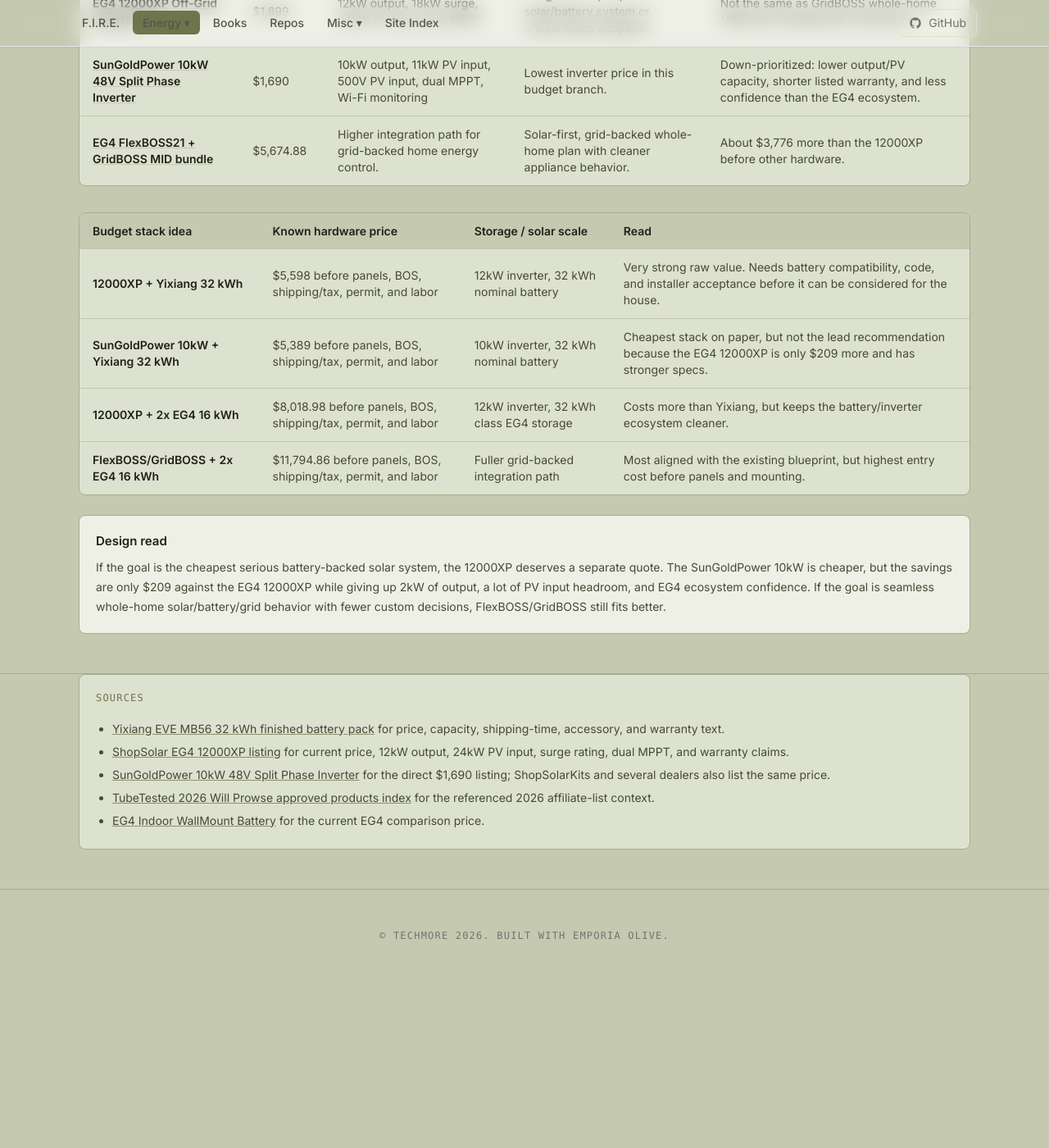
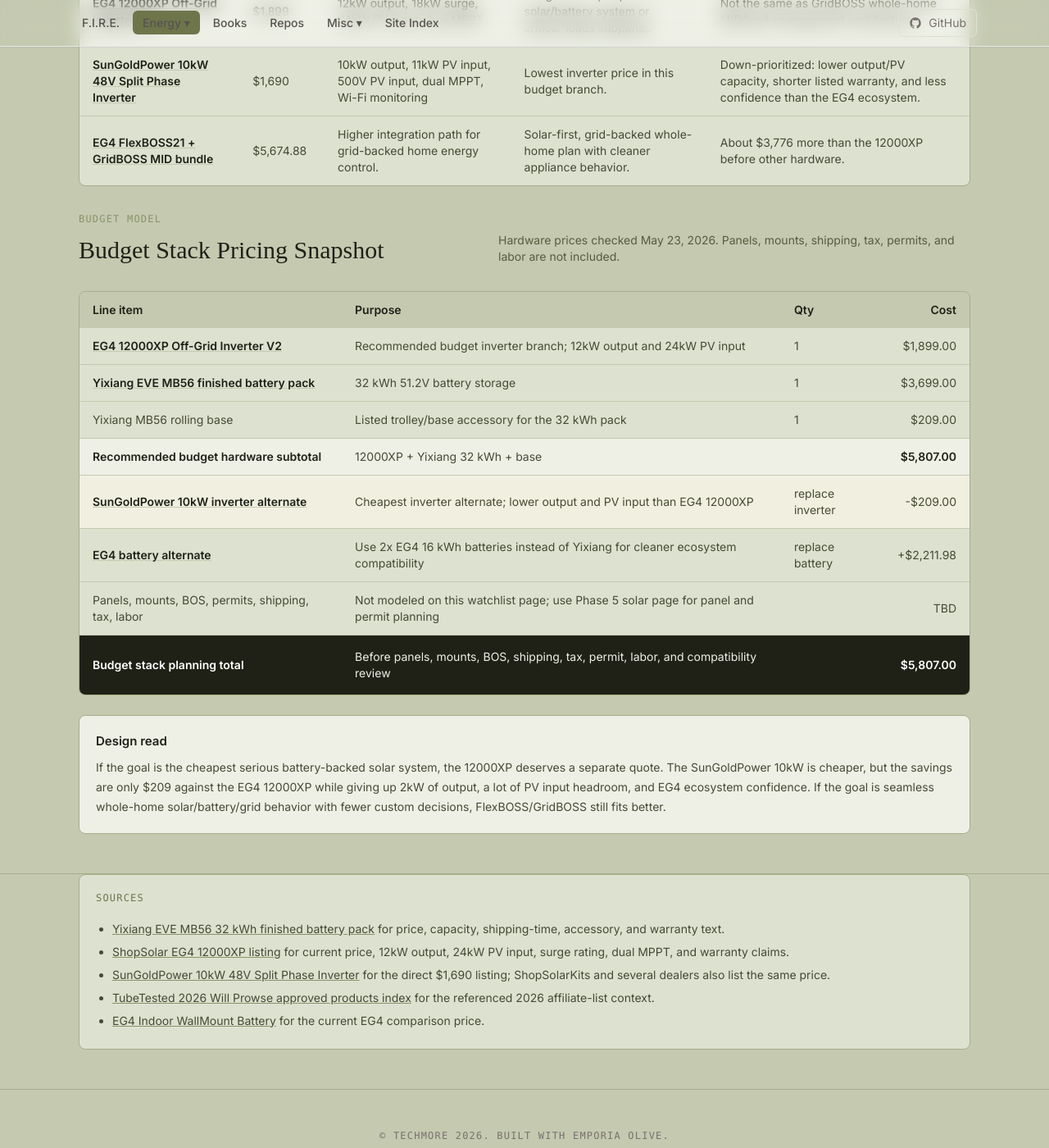
Before and after one commit to techmore/techmore.github.io, a Jekyll site: the page built from pages/energy-monitoring/will-prowse-2026.html, in a window 1280 px wide and 1400 px high, scrolled down 2287 px. Shown: the whole window at 82% size. Built offline with Jekyll 4.4.1, drawn with Linux system fonts in a browser that asks for light colours; nearby versions of some CDN libraries; some web fonts are replaced; before the commit the page ends 3484 px from its top, so only the background shows below that.

Commit message:
Format budget stack pricing snapshot

```diff
--- a/pages/energy-monitoring/will-prowse-2026.html
+++ b/pages/energy-monitoring/will-prowse-2026.html
@@ -191,40 +191,72 @@ title: Will Prowse 2026 - Techmore
         </table>
       </div>
 
-      <div class="mt-8 overflow-x-auto rounded-lg border border-olive-400 bg-olive-200">
+      <div class="mt-8 flex flex-col gap-3 sm:flex-row sm:items-end sm:justify-between">
+        <div>
+          <p class="font-mono text-xs tracking-widest uppercase text-olive-500">Budget model</p>
+          <h3 class="mt-3 text-3xl text-olive-950">Budget Stack Pricing Snapshot</h3>
+        </div>
+        <p class="max-w-xl text-sm text-olive-700">Hardware prices checked May 23, 2026. Panels, mounts, shipping, tax, permits, and labor are not included.</p>
+      </div>
+
+      <div class="mt-8 overflow-x-auto rounded-lg border border-olive-400">
         <table class="w-full min-w-[820px] text-left text-sm">
           <thead class="bg-olive-300 text-olive-950">
             <tr>
-              <th class="px-4 py-3 font-semibold">Budget stack idea</th>
-              <th class="px-4 py-3 font-semibold">Known hardware price</th>
-              <th class="px-4 py-3 font-semibold">Storage / solar scale</th>
-              <th class="px-4 py-3 font-semibold">Read</th>
+              <th class="px-4 py-3 font-semibold">Line item</th>
+              <th class="px-4 py-3 font-semibold">Purpose</th>
+              <th class="px-4 py-3 font-semibold">Qty</th>
+              <th class="px-4 py-3 font-semibold text-right">Cost</th>
             </tr>
           </thead>
-          <tbody class="divide-y divide-olive-300 text-olive-800">
+          <tbody class="divide-y divide-olive-300 bg-olive-200 text-olive-800">
             <tr>
-              <td class="px-4 py-3 font-semibold text-olive-950">12000XP + Yixiang 32 kWh</td>
-              <td class="px-4 py-3">$5,598 before panels, BOS, shipping/tax, permit, and labor</td>
-              <td class="px-4 py-3">12kW inverter, 32 kWh nominal battery</td>
-              <td class="px-4 py-3">Very strong raw value. Needs battery compatibility, code, and installer acceptance before it can be considered for the house.</td>
+              <td class="px-4 py-3"><a href="https://shopsolarkits.com/products/eg4-12000xp" class="font-semibold text-olive-950 underline decoration-olive-300 hover:text-olive-700">EG4 12000XP Off-Grid Inverter V2</a></td>
+              <td class="px-4 py-3">Recommended budget inverter branch; 12kW output and 24kW PV input</td>
+              <td class="px-4 py-3">1</td>
+              <td class="px-4 py-3 text-right">$1,899.00</td>
             </tr>
             <tr>
-              <td class="px-4 py-3 font-semibold text-olive-950">SunGoldPower 10kW + Yixiang 32 kWh</td>
-              <td class="px-4 py-3">$5,389 before panels, BOS, shipping/tax, permit, and labor</td>
-              <td class="px-4 py-3">10kW inverter, 32 kWh nominal battery</td>
-              <td class="px-4 py-3">Cheapest stack on paper, but not the lead recommendation because the EG4 12000XP is only $209 more and has stronger specs.</td>
+              <td class="px-4 py-3"><a href="https://yixiangpower.com/products/pre-sale-yixiang-us-stock-eve-mb56-finished-battery-pack-32kwh-51-2v-16s-628ah-eve-lifepo4-cell-lithium-battery-estimated-shipping-date-dec-20th?sca_ref=9207522.jYuzmwEjUpH" class="font-semibold text-olive-950 underline decoration-olive-300 hover:text-olive-700">Yixiang EVE MB56 finished battery pack</a></td>
+              <td class="px-4 py-3">32 kWh 51.2V battery storage</td>
+              <td class="px-4 py-3">1</td>
+              <td class="px-4 py-3 text-right">$3,699.00</td>
             </tr>
             <tr>
-              <td class="px-4 py-3 font-semibold text-olive-950">12000XP + 2x EG4 16 kWh</td>
-              <td class="px-4 py-3">$8,018.98 before panels, BOS, shipping/tax, permit, and labor</td>
-              <td class="px-4 py-3">12kW inverter, 32 kWh class EG4 storage</td>
-              <td class="px-4 py-3">Costs more than Yixiang, but keeps the battery/inverter ecosystem cleaner.</td>
+              <td class="px-4 py-3">Yixiang MB56 rolling base</td>
+              <td class="px-4 py-3">Listed trolley/base accessory for the 32 kWh pack</td>
+              <td class="px-4 py-3">1</td>
+              <td class="px-4 py-3 text-right">$209.00</td>
+            </tr>
+            <tr class="bg-olive-100">
+              <td class="px-4 py-3 font-semibold text-olive-950">Recommended budget hardware subtotal</td>
+              <td class="px-4 py-3">12000XP + Yixiang 32 kWh + base</td>
+              <td class="px-4 py-3"></td>
+              <td class="px-4 py-3 text-right font-semibold text-olive-950">$5,807.00</td>
+            </tr>
+            <tr class="bg-amber-50/60">
+              <td class="px-4 py-3"><a href="https://sungoldpower.com/collections/power-inverter/products/10kw-48v-split-phase-solar-inverter" class="font-semibold text-olive-950 underline decoration-olive-300 hover:text-olive-700">SunGoldPower 10kW inverter alternate</a></td>
+              <td class="px-4 py-3">Cheapest inverter alternate; lower output and PV input than EG4 12000XP</td>
+              <td class="px-4 py-3">replace inverter</td>
+              <td class="px-4 py-3 text-right">-$209.00</td>
             </tr>
             <tr>
-              <td class="px-4 py-3 font-semibold text-olive-950">FlexBOSS/GridBOSS + 2x EG4 16 kWh</td>
-              <td class="px-4 py-3">$11,794.86 before panels, BOS, shipping/tax, permit, and labor</td>
-              <td class="px-4 py-3">Fuller grid-backed integration path</td>
-              <td class="px-4 py-3">Most aligned with the existing blueprint, but highest entry cost before panels and mounting.</td>
+              <td class="px-4 py-3"><a href="https://signaturesolar.com/eg4-indoor-wallmount-battery-48v-314ah-16kwh-indoor-heated-ul1973-ul9540a/" class="font-semibold text-olive-950 underline decoration-olive-300 hover:text-olive-700">EG4 battery alternate</a></td>
+              <td class="px-4 py-3">Use 2x EG4 16 kWh batteries instead of Yixiang for cleaner ecosystem compatibility</td>
+              <td class="px-4 py-3">replace battery</td>
+              <td class="px-4 py-3 text-right">+$2,211.98</td>
+            </tr>
+            <tr>
+              <td class="px-4 py-3">Panels, mounts, BOS, permits, shipping, tax, labor</td>
+              <td class="px-4 py-3">Not modeled on this watchlist page; use Phase 5 solar page for panel and permit planning</td>
+              <td class="px-4 py-3"></td>
+              <td class="px-4 py-3 text-right">TBD</td>
+            </tr>
+            <tr class="bg-olive-950 text-white">
+              <td class="px-4 py-4 font-semibold">Budget stack planning total</td>
+              <td class="px-4 py-4 text-olive-100">Before panels, mounts, BOS, shipping, tax, permit, labor, and compatibility review</td>
+              <td class="px-4 py-4"></td>
+              <td class="px-4 py-4 text-right font-semibold">$5,807.00</td>
             </tr>
           </tbody>
         </table>
```
